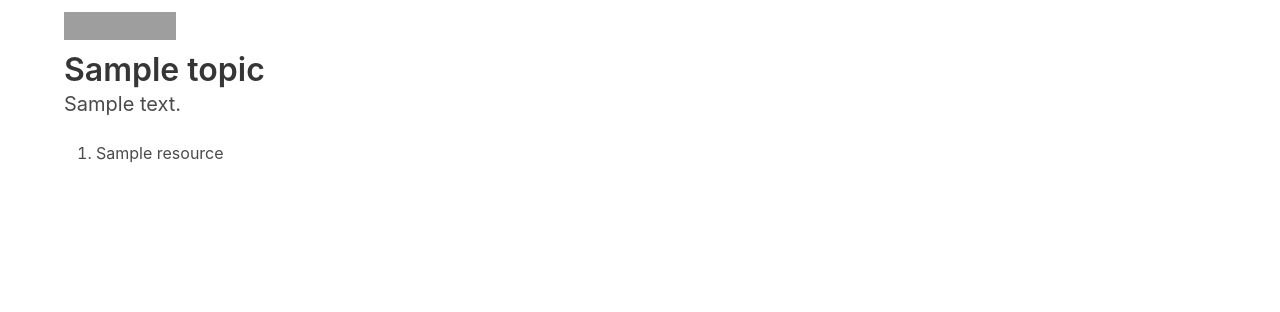
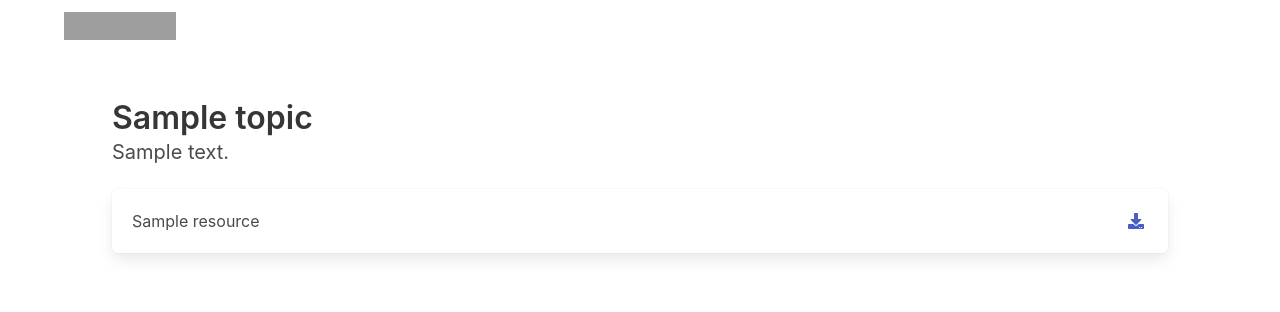
Before and after one commit to rijkerd/biomed, a Django app: page /topics in a window 1280 px wide. Shown: the top 312 px of the page. Run offline with Django 3.2, Linux system fonts and the light colour scheme; tables that the repository leaves empty hold one stand-in row (values such as "Sample post"); some libraries are stand-ins or nearby versions; grey boxes are pictures that could not be loaded.

Commit message:
refactor: implement topic resource listing

```diff
--- a/module/urls.py
+++ b/module/urls.py
@@ -1,8 +1,14 @@
 from django.urls import path
-from .views import ModuleList, TopicList, TopicDetails
+from .views import ModuleList, TopicList, TopicDetails, TopicListJson
+from django.views.generic.base import TemplateView
+
+
+class TestTemplate(TemplateView):
+    template_name = "home.html"
 
 
 urlpatterns = [
+    path('', TestTemplate.as_view()),
     path('modules', ModuleList.as_view(), name='module-list'),
     path('topics', TopicList.as_view(), name='topic-list'),
     path('topics/<int:pk>', TopicDetails.as_view(), name='topic-detail'),
--- a/templates/topic/show.html
+++ b/templates/topic/show.html
@@ -1,8 +1,11 @@
 {% extends 'layouts/base.html' %}
 
+{% load static %}
 
 {% block content %}
 
+
+<div class="section">
     {% for topic in topics  %}
     <h1 class="title">
         {{topic.name}}
@@ -11,16 +14,20 @@
         {{topic.description}}
     </h2>
     <div class="content">
-    <ol type="1">
-
         {% for i in topic.resources  %}
-        <li>{{i.name}}</li>
+        <div class="box" style="margin-bottom: 2px;">
+            <span>{{i.name}}</span>
+            <span style="float: right;" class="icon">
+                <a href="{{i.url}}" target="_blank"><i class="fas fa-download"></i></a>
+            </span>
+        </div>
         {% endfor %}
-
-    </ol>
     </div>
 
     {% endfor %}
+</div>
+
+
 
 
 
```
Lines whose indentation alone changed are shown as unchanged.
